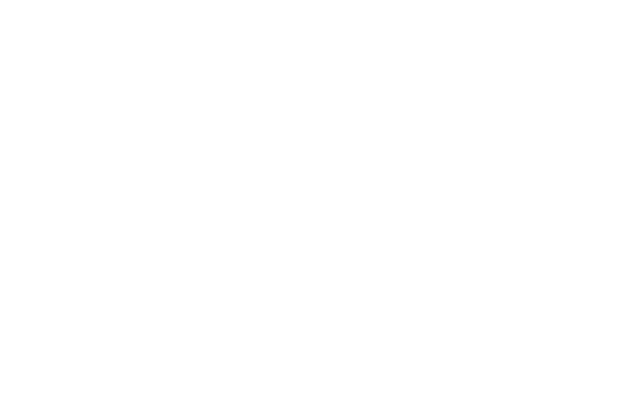
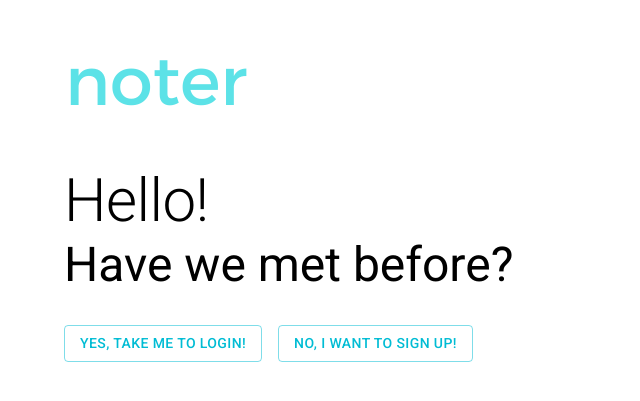
Before and after one commit to alejandrasotoa/noter, a React (Create React App) app: page / in a window 1280 px wide. Before the commit this address had no page. Shown: the part 109-510 px from the top of the page, without its empty margins (0-640 px from the left). Built offline with nearby package versions, Linux system fonts and the light colour scheme.

Commit message:
hashrouter

```diff
--- a/src/index.js
+++ b/src/index.js
@@ -1,14 +1,14 @@
 import React from "react";
-import { BrowserRouter } from "react-router-dom";
+import { HashRouter as Router } from "react-router-dom";
 import ReactDOM from "react-dom";
 import "./index.css";
 import App from "./App";
 
 ReactDOM.render(
-    <BrowserRouter>
+    <Router>
         <React.StrictMode>
             <App />
         </React.StrictMode>
-    </BrowserRouter>,
+    </Router>,
     document.getElementById("root")
 );
--- a/src/routes/routes.jsx
+++ b/src/routes/routes.jsx
@@ -9,7 +9,7 @@
 export const AppRoutes = () => {
     return (
         <Routes>
-            <Route exact path="/welcome" element={<Welcome />} />
+            <Route exact path="/" element={<Welcome />} />
             <Route exact path="/login" element={<Login />} />
             <Route exact path="/dashboard" element={<Dashboard />} />
             <Route exact path="/sign-up" element={<SignUp />} />
```
